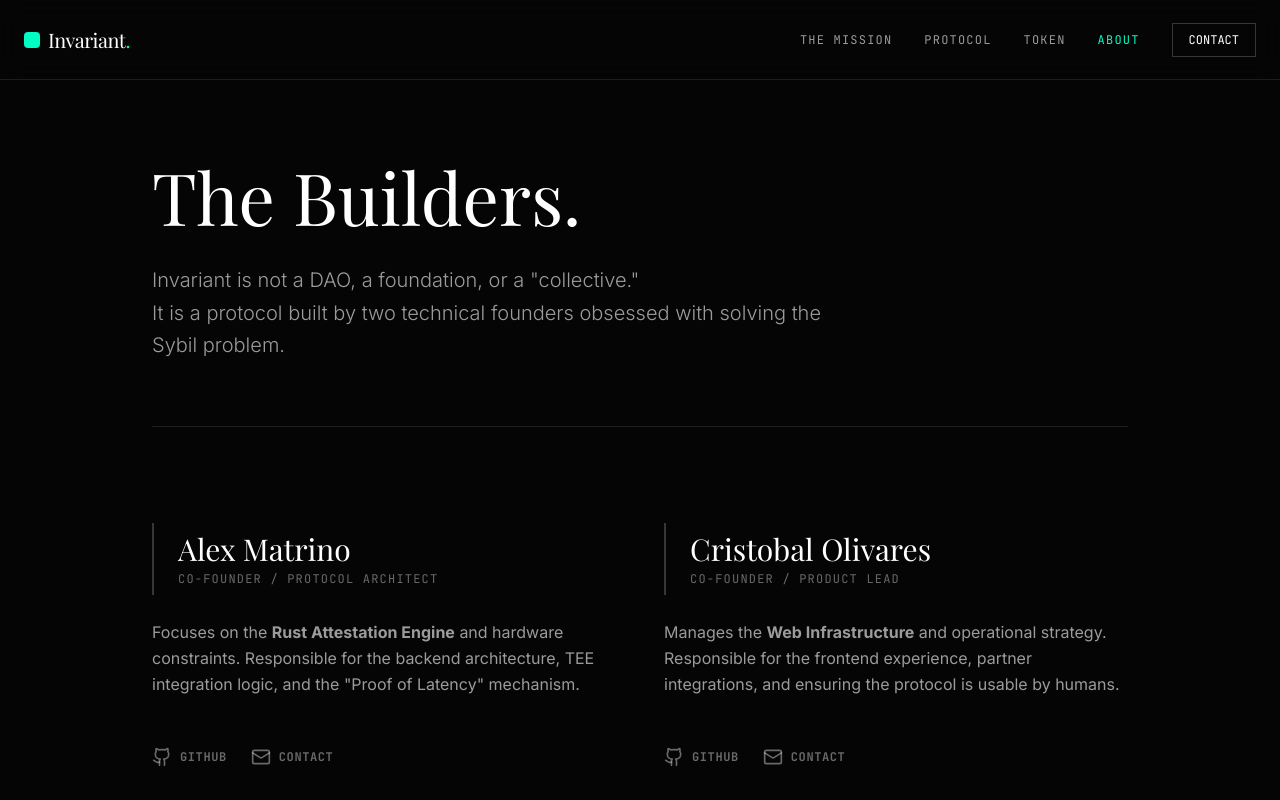
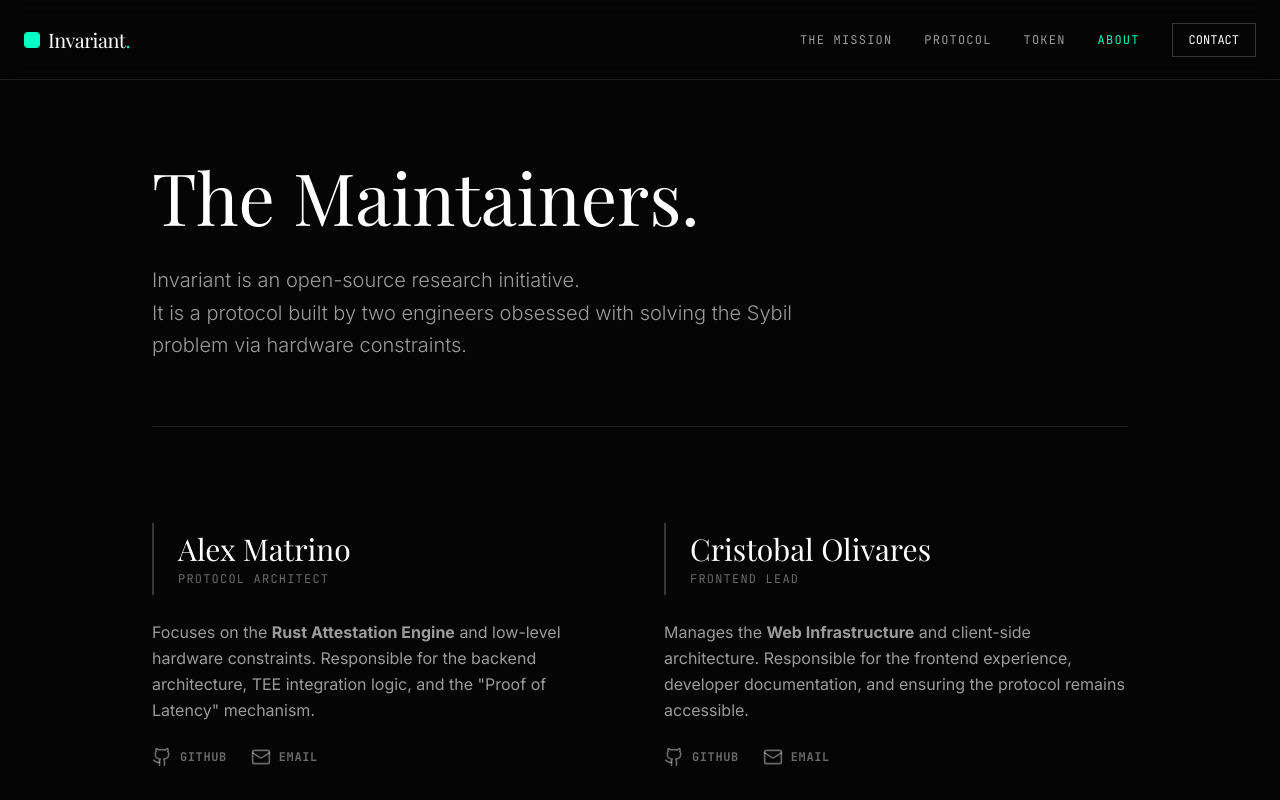
Before and after one commit to KarmaYama/invariant-monorepo, a Next.js app in the folder invariant-web/: page /about in a window 1280 px wide. Shown: the top 800 px of the page. Built offline with nearby package versions, Linux system fonts and the light colour scheme; a web font is replaced by a local one.

Commit message:
updated roles

```diff
--- a/invariant-web/src/app/about/page.tsx
+++ b/invariant-web/src/app/about/page.tsx
@@ -1,7 +1,7 @@
 "use client";
 
 import Link from "next/link";
-import { ArrowLeft, Github, Linkedin, Mail } from "lucide-react";
+import { Github, Mail } from "lucide-react"; // Removed Linkedin (Too corporate)
 import { Header } from "@/components/Header";
 import { Footer } from "@/components/Footer";
 
@@ -14,10 +14,10 @@ export default function About() {
 
         {/* HEADER */}
         <div className="mb-24 border-b border-white/10 pb-16">
-          <h1 className="text-5xl md:text-7xl font-serif mb-8">The Builders.</h1>
+          <h1 className="text-5xl md:text-7xl font-serif mb-8">The Maintainers.</h1>
           <p className="text-xl text-white/60 font-light max-w-2xl leading-relaxed">
-            Invariant is not a DAO, a foundation, or a "collective." <br/>
-            It is a protocol built by two technical founders obsessed with solving the Sybil problem.
+            Invariant is an open-source research initiative. <br/>
+            It is a protocol built by two engineers obsessed with solving the Sybil problem via hardware constraints.
           </p>
         </div>
 
@@ -28,14 +28,15 @@ export default function About() {
           <div className="group">
             <div className="border-l-2 border-white/20 pl-6 py-2 mb-6 group-hover:border-[#00FFC2] transition-colors">
               <h2 className="text-3xl font-serif text-white mb-1">Alex Matrino</h2>
-              <div className="text-xs font-mono text-white/40 group-hover:text-[#00FFC2] tracking-widest uppercase transition-colors">Co-Founder / Protocol Architect</div>
+              {/* VISA SAFE TITLE: Technical Role Only */}
+              <div className="text-xs font-mono text-white/40 group-hover:text-[#00FFC2] tracking-widest uppercase transition-colors">Protocol Architect</div>
             </div>
             <p className="text-white/60 leading-relaxed mb-8 h-24">
-              Focuses on the <strong>Rust Attestation Engine</strong> and hardware constraints. Responsible for the backend architecture, TEE integration logic, and the "Proof of Latency" mechanism.
+              Focuses on the <strong>Rust Attestation Engine</strong> and low-level hardware constraints. Responsible for the backend architecture, TEE integration logic, and the "Proof of Latency" mechanism.
             </p>
             <div className="flex space-x-6">
               <SocialLink icon={<Github size={20} />} label="GITHUB" href="https://github.com/KarmaYama" />
-              <SocialLink icon={<Mail size={20} />} label="CONTACT" href="mailto:alex.matarirano@invariantprotocol.com" />
+              <SocialLink icon={<Mail size={20} />} label="EMAIL" href="mailto:alex.matarirano@invariantprotocol.com" />
             </div>
           </div>
 
@@ -43,14 +44,15 @@ export default function About() {
           <div className="group">
             <div className="border-l-2 border-white/20 pl-6 py-2 mb-6 group-hover:border-[#00FFC2] transition-colors">
               <h2 className="text-3xl font-serif text-white mb-1">Cristobal Olivares</h2>
-              <div className="text-xs font-mono text-white/40 group-hover:text-[#00FFC2] tracking-widest uppercase transition-colors">Co-Founder / Product Lead</div>
+              {/* VISA SAFE TITLE: Technical Role Only */}
+              <div className="text-xs font-mono text-white/40 group-hover:text-[#00FFC2] tracking-widest uppercase transition-colors">Frontend Lead</div>
             </div>
             <p className="text-white/60 leading-relaxed mb-8 h-24">
-              Manages the <strong>Web Infrastructure</strong> and operational strategy. Responsible for the frontend experience, partner integrations, and ensuring the protocol is usable by humans.
+              Manages the <strong>Web Infrastructure</strong> and client-side architecture. Responsible for the frontend experience, developer documentation, and ensuring the protocol remains accessible.
             </p>
             <div className="flex space-x-6">
               <SocialLink icon={<Github size={20} />} label="GITHUB" href="https://github.com/ToTozudo" />
-              <SocialLink icon={<Mail size={20} />} label="CONTACT" href="mailto:cristobal@invariantprotocol.com" />
+              <SocialLink icon={<Mail size={20} />} label="EMAIL" href="mailto:cristobal@invariantprotocol.com" />
             </div>
           </div>
 
@@ -60,7 +62,7 @@ export default function About() {
         <div className="bg-white/5 border border-white/10 p-12 rounded-lg">
           <h3 className="text-sm font-mono text-white/40 mb-6 uppercase tracking-widest">Our Thesis</h3>
           <p className="text-2xl md:text-3xl font-serif leading-tight text-white/90">
-            "We believe the internet was built without an identity layer. For 30 years, centralized databases patched this hole. Now, AI is tearing those patches apart. We are building the hardware layer to fix it."
+            "We believe the internet was built without an identity layer. We are building the hardware primitives to fix it as a public good."
           </p>
         </div>
 
--- a/invariant-web/src/app/pilot/page.tsx
+++ b/invariant-web/src/app/pilot/page.tsx
@@ -155,7 +155,7 @@ export default function PilotGuide() {
 
         {/* FOOTER */}
         <div className="mt-24 text-center border-t border-white/10 pt-12">
-          <p className="text-white/30 font-mono text-xs mb-4">ISSUES? DIRECT LINE TO THE ARCHITECT</p>
+          <p className="text-white/30 font-mono text-xs mb-4">ISSUES? DIRECT LINE TO THE Project Maintainer</p>
           <a href="mailto:alex.matarirano@invariantprotocol.com" className="text-[#00FFC2] border-b border-[#00FFC2]/30 hover:border-[#00FFC2] pb-1 transition-all">
             alex.matarirano@invariantprotocol.com
           </a>
```
